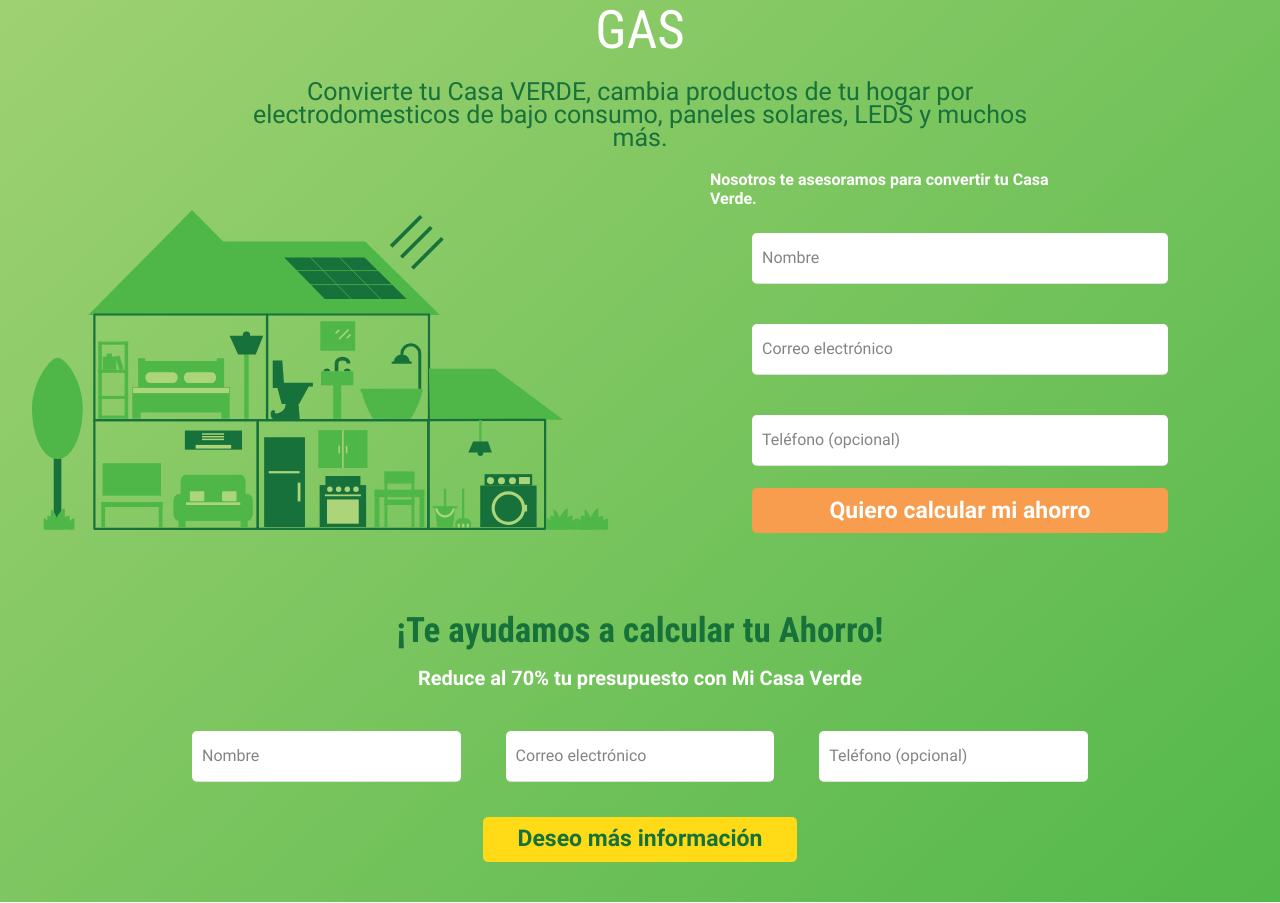
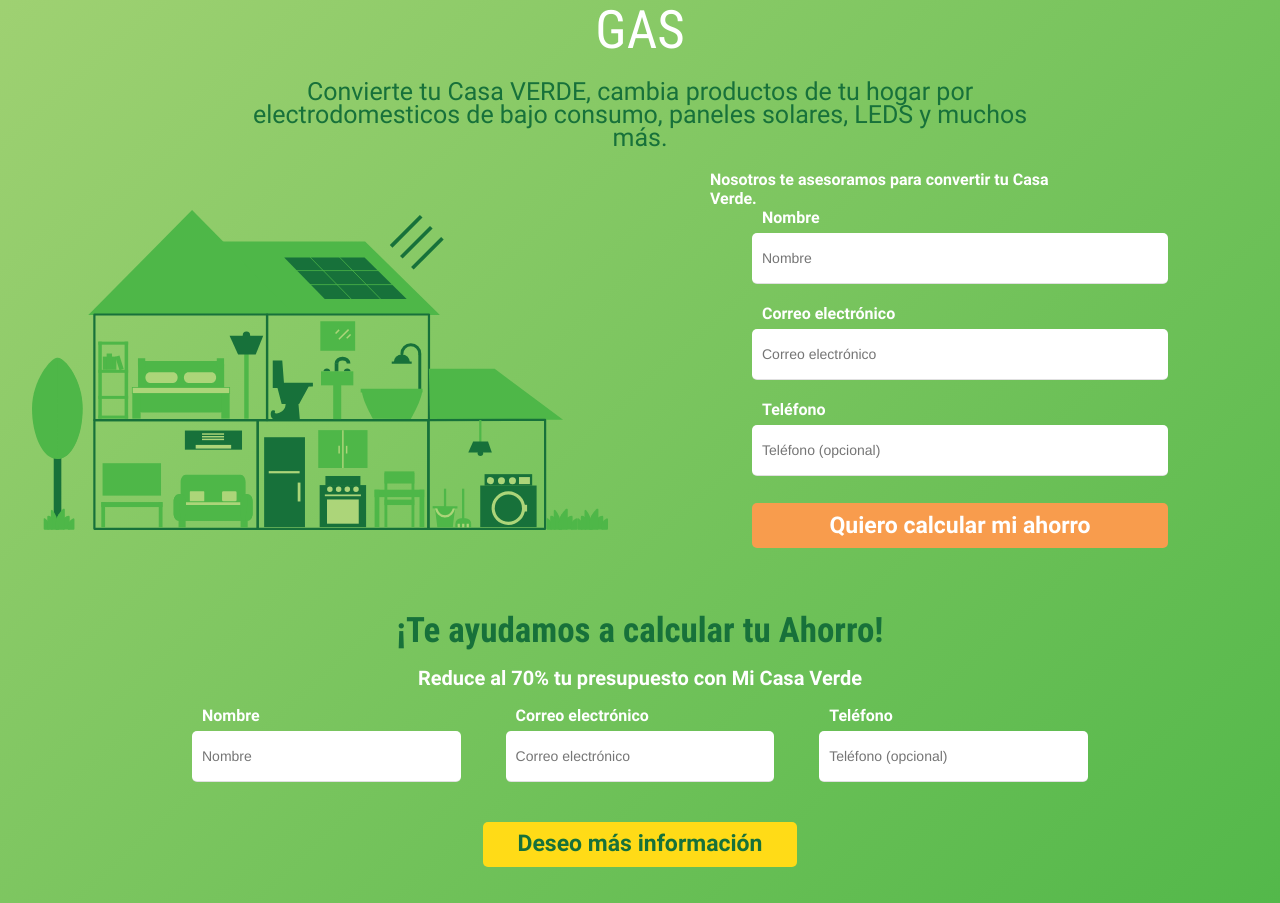
Before and after one commit to ArianSR29/miCasaVerde, a PHP site: page / in a window 1280 px wide. Shown: the part 253-1156 px from the top of the page. Run offline with PHP 8.4, Linux system fonts and the light colour scheme.

Commit message:
Validación Inputs

```diff
--- a/assets/css/miCasaVerde.css
+++ b/assets/css/miCasaVerde.css
@@ -202,7 +202,7 @@
     /* MDL Config */
     .mdl-textfield {
         width: 80% !important;
-        padding: 25px 0 15px !important;
+        padding: 25px 0 20px !important;
     }
     .mdl-textfield__input {
         background: #fff !important;
@@ -263,6 +263,14 @@
     .mdl-button.mdl-js-button.mdl-button--raised.mdl-js-ripple-effect.mdl-button--accent.info-btn:hover {
         background-color: #fff !important;
         border: solid 3px #FFDB17 !important;
+    }
+    /*MDL modificados por Isra*/
+    .mdl-textfield__error{
+      font-family: Roboto-Bold !important;
+      color:#f00 !important;
+      font-size: 14px !important;
+      margin-top: 0px !important;
+      margin-left: 50%;
     }
     /* Contenedor de mensaje */
     .c-message {
--- a/index.php
+++ b/index.php
@@ -46,16 +46,27 @@
                         <h5 class="fs16 robotoB white">Nosotros te asesoramos para convertir tu Casa Verde.</h5>
                         <form action="" id="form-calcular">
                             <div class="mdl-textfield mdl-js-textfield mdl-textfield--floating-label">
-                                <input class="mdl-textfield__input" type="text" id="tb-nombre" name="tb-nombre" require="require">
+                                <input class="mdl-textfield__input" type="text" id="tb-nombre" name="tb-nombre"
+                                pattern="[a-zA-ZñÑáéíóúÁÉÍÓÚ\s]+"
+                                placeholder="Nombre"
+                                require="require">
                                 <label class="mdl-textfield__label" for="tb-nombre">Nombre</label>
+                                <span class="mdl-textfield__error">Escribe tu nombre correctamente.</span>
                             </div>
                             <div class="mdl-textfield mdl-js-textfield mdl-textfield--floating-label">
-                                <input class="mdl-textfield__input" type="emain" id="tb-mail" name="tb-mail" require="require">
+                                <input class="mdl-textfield__input" type="emain" id="tb-mail" name="tb-mail"
+                                pattern="[a-zA-Z0-9._%+-]+@[a-zA-Z0-9.-]+\.[a-zA-Z]{2,3}$"
+                                placeholder="Correo electrónico"
+                                require="require">
                                 <label class="mdl-textfield__label" for="tb-mail">Correo electrónico</label>
+                                <span class="mdl-textfield__error">Escribe tu correo correctamente.</span>
                             </div>
                             <div class="mdl-textfield mdl-js-textfield mdl-textfield--floating-label">
-                                <input class="mdl-textfield__input" type="tel" name="tb-tel" id="tb-tel">
-                                <label class="mdl-textfield__label" for="tb-tel">Teléfono (opcional)</label>
+                                <input class="mdl-textfield__input" type="text" name="tb-tel" id="tb-tel"
+                                pattern="-?[0-9]*(\.[0-9]+)?"
+                                placeholder="Teléfono (opcional)">
+                                <label class="mdl-textfield__label" for="tb-tel">Teléfono</label>
+                                <span class="mdl-textfield__error">Escribe un numero válido.</span>
                             </div>
                             <button class="mdl-button mdl-js-button mdl-button--raised mdl-js-ripple-effect mdl-button--accent" id="btn-calcular">Quiero calcular mi ahorro</button>
                         </form>
@@ -71,16 +82,26 @@
                                         class="mdl-textfield__input"
                                         type="text"
                                         id="tb_nombre"
+                                        pattern="[a-zA-ZñÑáéíóúÁÉÍÓÚ\s]+"
+                                        placeholder="Nombre"
                                         require="require">
-                                    <label class="mdl-textfield__label" for="tb_nombre">Nombre</label>
+                                        <label class="mdl-textfield__label" for="tb-nombre">Nombre</label>
+                                        <span class="mdl-textfield__error">Escribe tu nombre correctamente.</span>
                                 </div>
                                 <div class="mdl-textfield mdl-js-textfield mdl-textfield--floating-label">
-                                    <input class="mdl-textfield__input" type="email" id="tb-mail" require="require">
+                                    <input class="mdl-textfield__input" type="email" id="tb-mail"
+                                    pattern="[a-zA-Z0-9._%+-]+@[a-zA-Z0-9.-]+\.[a-zA-Z]{2,3}$"
+                                    placeholder="Correo electrónico"
+                                    require="require">
                                     <label class="mdl-textfield__label" for="tb-mail">Correo electrónico</label>
+                                    <span class="mdl-textfield__error">Escribe tu correo correctamente.</span>
                                 </div>
                                 <div class="mdl-textfield mdl-js-textfield mdl-textfield--floating-label">
-                                    <input class="mdl-textfield__input" type="tel" id="tb-tel">
-                                    <label class="mdl-textfield__label" for="tb-tel">Teléfono (opcional)</label>
+                                    <input class="mdl-textfield__input" type="text" id="tb-tel"
+                                    pattern="-?[0-9]*(\.[0-9]+)?"
+                                    placeholder="Teléfono (opcional)">
+                                    <label class="mdl-textfield__label" for="tb-tel">Teléfono</label>
+                                    <span class="mdl-textfield__error">Escribe un numero válido.</span>
                                 </div>
                                 <button
                                     class="mdl-button mdl-js-button mdl-button--raised mdl-js-ripple-effect mdl-button--accent info-btn">Deseo más información</button>
@@ -102,16 +123,27 @@
                         <h5 class="fs16 robotoB white">Nosotros te asesoramos para convertir tu Casa Verde.</h5>
                         <form id="form-calcular2">
                             <div class="mdl-textfield mdl-js-textfield mdl-textfield--floating-label">
-                                <input class="mdl-textfield__input" type="text" id="tb-nombre" name="tb-nombre" require="require">
+                                <input class="mdl-textfield__input" type="text" id="tb-nombre" name="tb-nombre"
+                                pattern="[a-zA-ZñÑáéíóúÁÉÍÓÚ\s]+"
+                                placeholder="Nombre"
+                                require="require">
                                 <label class="mdl-textfield__label" for="tb-nombre">Nombre</label>
+                                <span class="mdl-textfield__error">Escribe tu nombre correctamente.</span>
                             </div>
                             <div class="mdl-textfield mdl-js-textfield mdl-textfield--floating-label">
-                                <input class="mdl-textfield__input" type="email" id="tb-mail" name="tb-mail" require="require">
+                                <input class="mdl-textfield__input" type="email" id="tb-mail" name="tb-mail"
+                                pattern="[a-zA-Z0-9._%+-]+@[a-zA-Z0-9.-]+\.[a-zA-Z]{2,3}$"
+                                placeholder="Correo electrónico"
+                                require="require">
                                 <label class="mdl-textfield__label" for="tb-mail">Correo electrónico</label>
+                                <span class="mdl-textfield__error">Escribe tu correo correctamente.</span>
                             </div>
                             <div class="mdl-textfield mdl-js-textfield mdl-textfield--floating-label">
-                                <input class="mdl-textfield__input" type="tel" id="tb-tel" name="tb-tel">
-                                <label class="mdl-textfield__label" for="tb-tel">Teléfono (opcional)</label>
+                                <input class="mdl-textfield__input" type="text" id="tb-tel" name="tb-tel"
+                                pattern="-?[0-9]*(\.[0-9]+)?"
+                                placeholder="Teléfono (opcional)">
+                                <label class="mdl-textfield__label" for="tb-tel">Teléfono</label>
+                                <span class="mdl-textfield__error">Escribe un numero válido.</span>
                             </div>
                             <button class="mdl-button mdl-js-button mdl-button--raised mdl-js-ripple-effect mdl-button--accent" id="btn-calcular2">Quiero calcular mi ahorro</button>
                         </form>
@@ -123,19 +155,30 @@
                     <h5 class="fs20 robotoB white">Reduce al 70% tu presupuesto con Mi Casa Verde</h5>
                     <form id="form-info">
                         <div class="mdl-textfield mdl-js-textfield mdl-textfield--floating-label">
-                            <input class="mdl-textfield__input" type="text" id="tb-nombre" name="tb-nombre" require="require">
+                            <input class="mdl-textfield__input" type="text" id="tb-nombre" name="tb-nombre"
+                            pattern="[a-zA-ZñÑáéíóúÁÉÍÓÚ\s]+"
+                            placeholder="Nombre"
+                            require="require">
                             <label class="mdl-textfield__label" for="tb-nombre">Nombre</label>
+                            <span class="mdl-textfield__error">Escribe tu nombre correctamente.</span>
                         </div>
                         <div class="mdl-textfield mdl-js-textfield mdl-textfield--floating-label">
-                            <input class="mdl-textfield__input" type="email" id="tb-mail" name="tb-mail" require="require">
+                            <input class="mdl-textfield__input" type="email" id="tb-mail" name="tb-mail"
+                            pattern="[a-zA-Z0-9._%+-]+@[a-zA-Z0-9.-]+\.[a-zA-Z]{2,3}$"
+                            placeholder="Correo electrónico"
+                            require="require">
                             <label class="mdl-textfield__label" for="tb-mail">Correo electrónico</label>
+                            <span class="mdl-textfield__error">Escribe tu correo correctamente.</span>
                         </div>
                         <div class="mdl-textfield mdl-js-textfield mdl-textfield--floating-label">
-                            <input class="mdl-textfield__input" type="tel" id="tb-tel" name="tb-tel">
-                            <label class="mdl-textfield__label" for="tb-tel">Teléfono (opcional)</label>
+                            <input class="mdl-textfield__input" type="" id="tb-tel" name="tb-tel"
+                            pattern="-?[0-9]*(\.[0-9]+)?"
+                            placeholder="Teléfono (opcional)">
+                            <label class="mdl-textfield__label" for="tb-tel">Teléfono</label>
+                            <span class="mdl-textfield__error">Escribe un numero válido.</span>
                         </div>
                         <button
-                            class="mdl-button mdl-js-button mdl-button--raised mdl-js-ripple-effect mdl-button--accent info-btn" id="btn-info">Deseo más información</button>
+                            class="mdl-button mdl-js-button mdl-button--raised mdl-js-ripple-effect mdl-button--accent info-btn" type="submit" id="btn-info">Deseo más información</button>
                     </form>
                 </div>
             </div>
```
